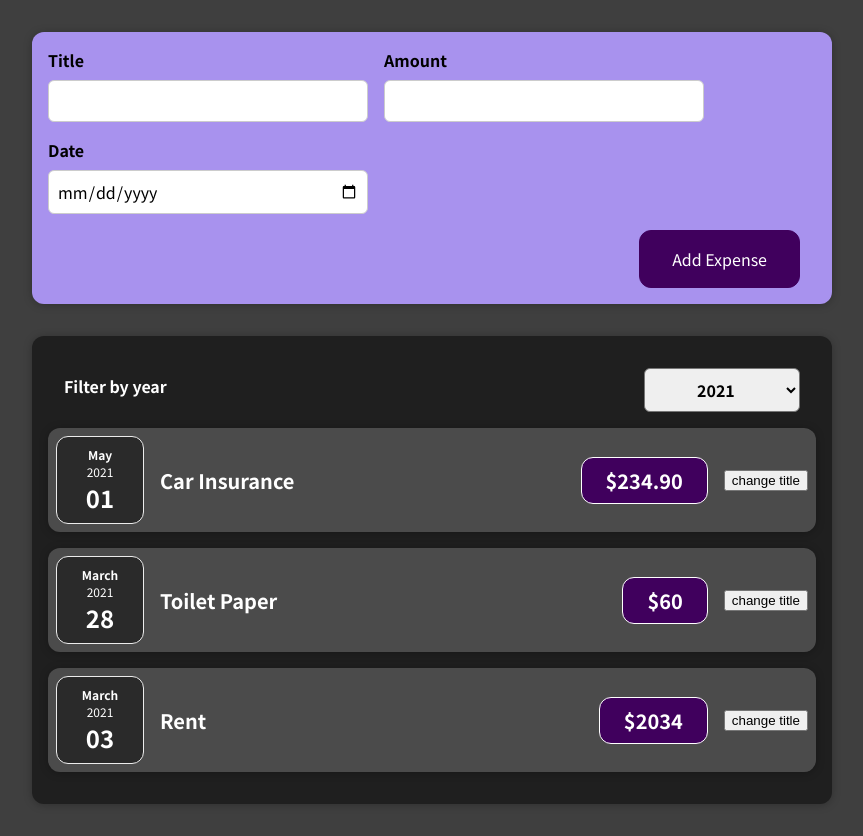
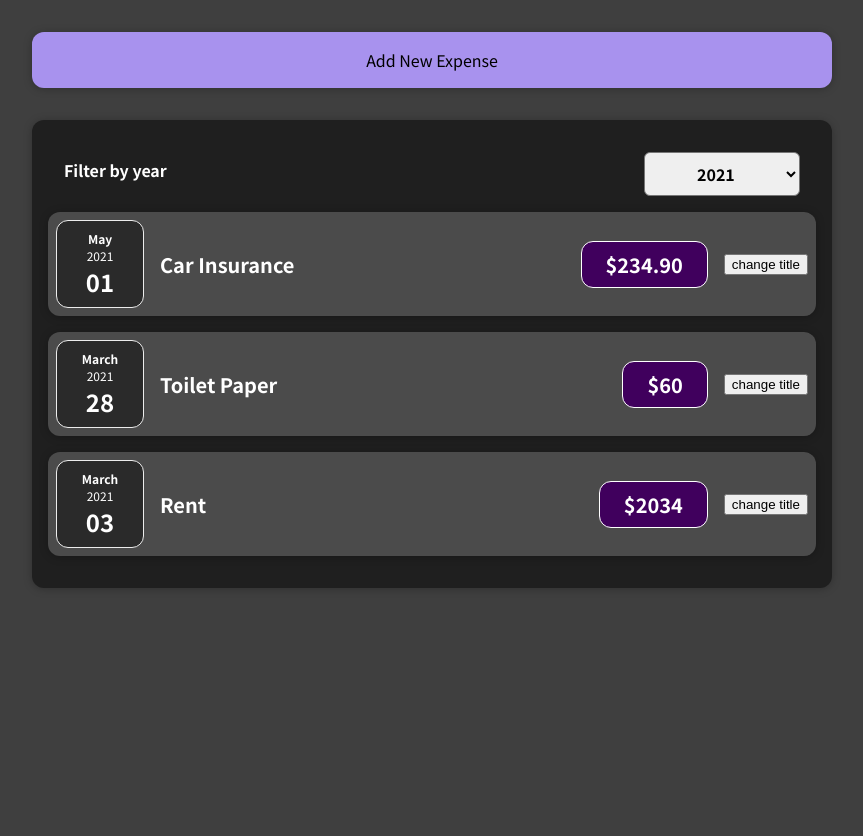
Before and after one commit to SuryaKrishnaMoorthy/expense-tracker, a React (Create React App) app: page / in a window 1280 px wide. Shown: the whole page, without its empty margins (208-1071 px from the left). After the commit the page ends 800 px from the top, so only its background shows below. Built offline with nearby package versions, Linux system fonts and the light colour scheme.

Commit message:
add Chart.js

```diff
--- a/src/components/NewExpense/ExpenseForm.js
+++ b/src/components/NewExpense/ExpenseForm.js
@@ -54,6 +54,7 @@ const ExpenseForm = ( props ) => {
 				</div>
 			</div>
 			<div className="new-expense__actions">
+				<button type="cancel" onClick={ props.showFormHandler }>Cancel</button>
 				<button type="submit">Add Expense</button>
 			</div>
 		</form>
--- a/src/components/NewExpense/NewExpense.js
+++ b/src/components/NewExpense/NewExpense.js
@@ -1,19 +1,34 @@
+import React, { useState } from "react";
+
 import ExpenseForm from './ExpenseForm';
 import './NewExpense.css';
 
 const NewExpense = ( props ) => {
+
+	const [ showForm, setShowForm ] = useState(false)
 
 	const saveExpenseDataHandler = (enteredData) => {
 		const expenseData = {
 			...enteredData,
 			id: Math.random().toString()
 		}
+		setShowForm(!showForm);
 		props.addExpense(expenseData);
+
 	}
+
+	const showFormHandler = () => {
+		setShowForm(!showForm);
+	};
+
+	const expenseForm = <ExpenseForm
+		showFormHandler={ showFormHandler }
+		onSaveExpenseData={ saveExpenseDataHandler }/>;
 
 	return (
 		<div className='new-expense'>
-				<ExpenseForm onSaveExpenseData={ saveExpenseDataHandler }/>
+				{ !showForm && <div onClick={ showFormHandler }>Add New Expense</div> }
+				{ showForm && expenseForm }
 		</div>
 	)
 };
```
Also changed, not shown: src/components/Chart/Chart.js (added, +19 -0 lines), src/components/Chart/Chart.css (added), src/components/Chart/ChartBar.css (added), src/components/Chart/ChartBar.js (added).
